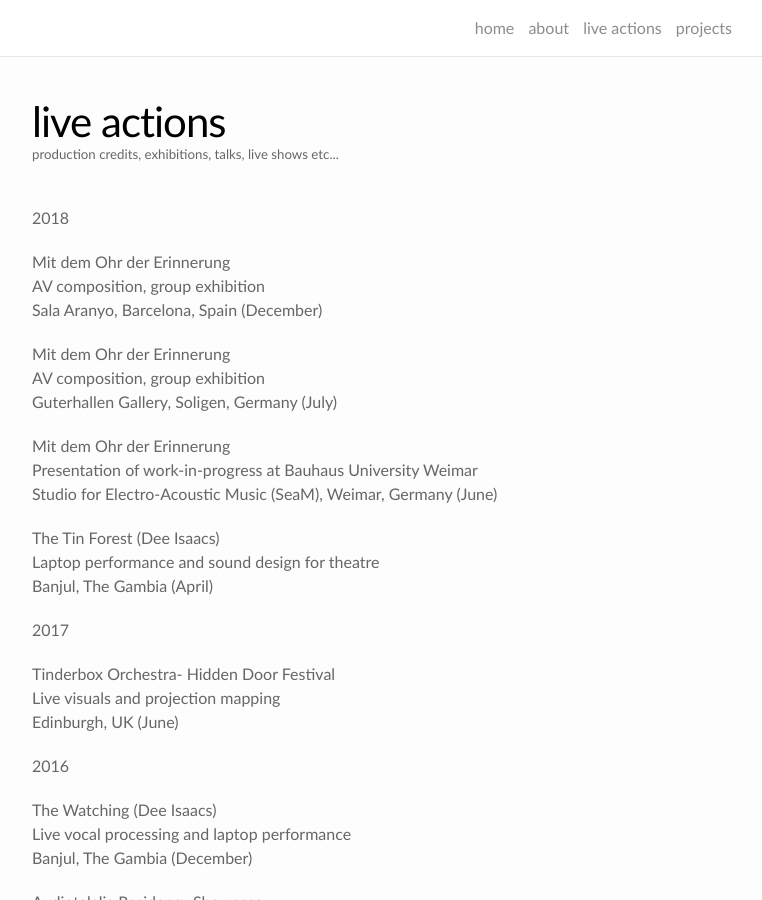
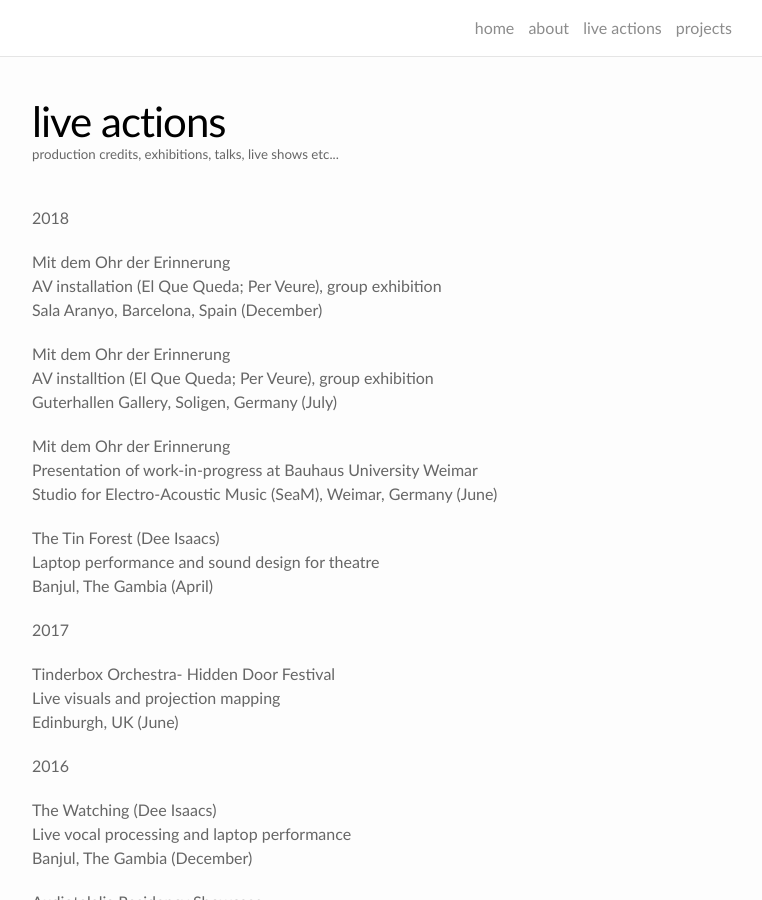
Before and after one commit to martindisley/martindisley.github.io, a Jekyll site: the page built from poetry.md, in a window 1280 px wide and 900 px high. Shown: the whole window, without its empty margins (258-1020 px from the left). Built offline with Jekyll 4.4.1, drawn with Linux system fonts in a browser that asks for light colours; nearby versions of some CDN libraries.

Commit message:
h2 and live edit

```diff
--- a/poetry.md
+++ b/poetry.md
@@ -8,11 +8,11 @@ description: production credits, exhibitions, talks, live shows etc...
 2018
 
 Mit dem Ohr der Erinnerung<br/>
-AV composition, group exhibition<br/>
+AV installation (El Que Queda; Per Veure), group exhibition<br/>
 Sala Aranyo, Barcelona, Spain (December)
 
 Mit dem Ohr der Erinnerung<br/>
-AV composition, group exhibition<br/>
+AV installtion (El Que Queda; Per Veure), group exhibition<br/>
 Guterhallen Gallery, Soligen, Germany (July)
 
 Mit dem Ohr der Erinnerung<br/>
```
